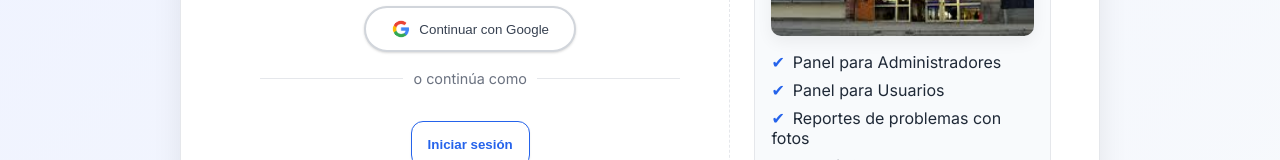
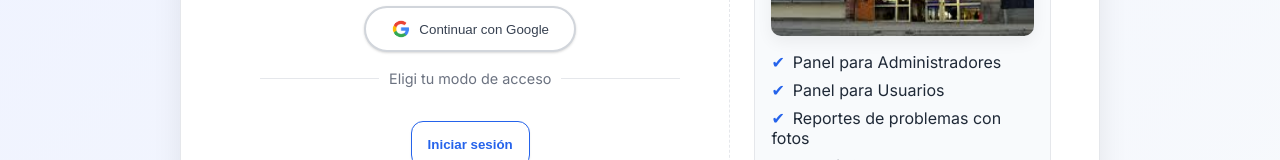
Before and after one commit to pironio11/AppLimpieza, a React (Create React App) app: page / in a window 1280 px wide. Shown: the part 378-538 px from the top of the page. Built offline with nearby package versions, Linux system fonts and the light colour scheme; no server answers.

Commit message:
Cambio en el texto classname divider

```diff
--- a/src/componentes/FRMRegistre.jsx
+++ b/src/componentes/FRMRegistre.jsx
@@ -116,7 +116,7 @@ const FRMRegistre = () => {
             </button>
           </div>
 
-          <div className="divider"><span>o continúa como</span></div>
+          <div className="divider"><span>Eligi tu modo de acceso</span></div>
 
           <div className="login-forms">
             {loginMode === 'admin' ? (
```
